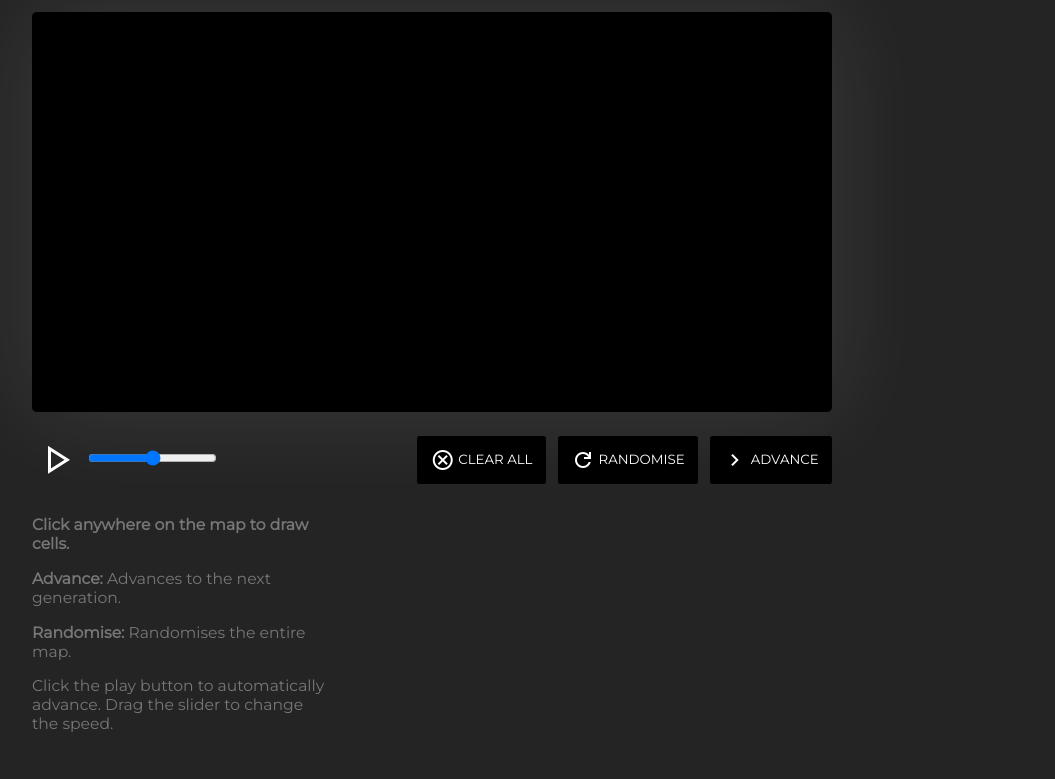
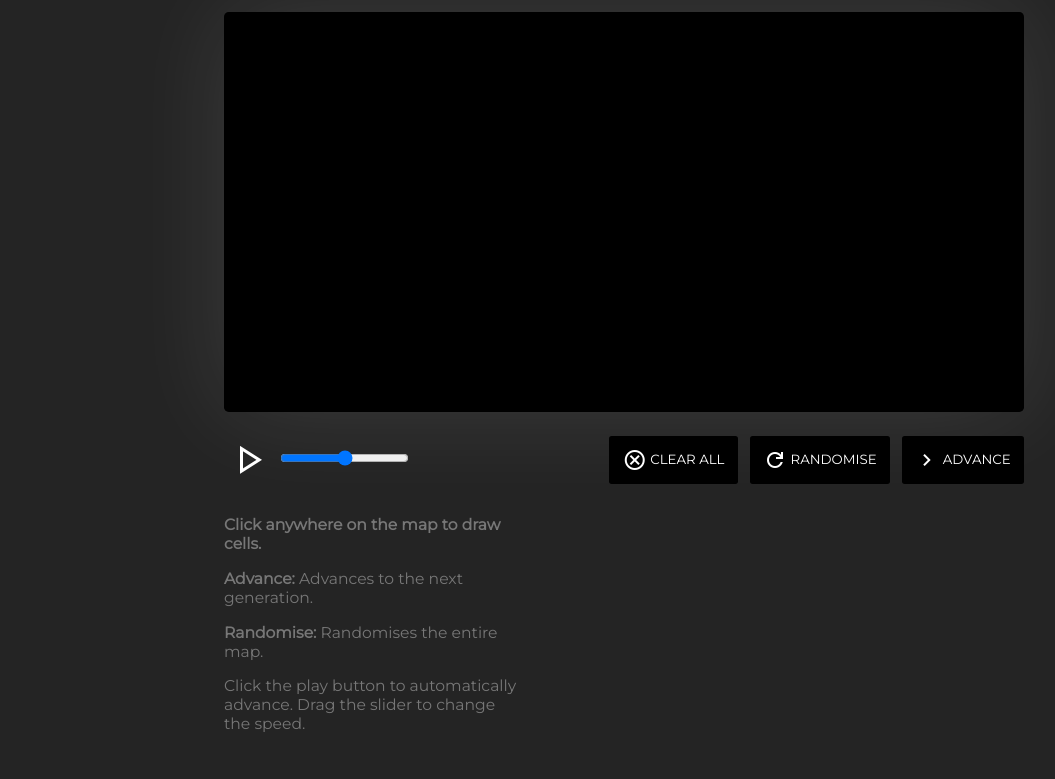
Before and after one commit to Jspa2/js-gol, a website: page index.html in a window 1280 px wide. Shown: the part 126-905 px from the top of the page, without its empty margins (16-1071 px from the left). Drawn offline with nearby package versions, Linux system fonts and the light colour scheme.

Commit message:
Fix responsiveness

```diff
--- a/index.html
+++ b/index.html
@@ -9,7 +9,6 @@
 	<title>Game of Life</title>
 </head>
 <body>
-	<main>
 		<h3>Game of Life</h3>
 		<canvas id="canvas"></canvas>
 		<div id="button-bar">
@@ -49,7 +48,6 @@
 			<img src="assets/github.png" alt="GitHub">
 			Source code on GitHub
 		</a>
-	</main>
 	<script src="config.js"></script>
 	<script src="game.js"></script>
 </body>
--- a/style.css
+++ b/style.css
@@ -6,10 +6,9 @@
 }
 
 /* Main */
-main {
+html {
 	display: flex;
 	justify-content: center;
-	flex-direction: column;
 }
 
 body {
@@ -70,7 +69,11 @@ button {
 }
 
 /* Mobile */
-@media (max-width: 600px) {
+@media (max-width: 900px) {
+	html {
+		display: block;
+	}
+
 	body {
 		padding: 1em;
 	}
```
